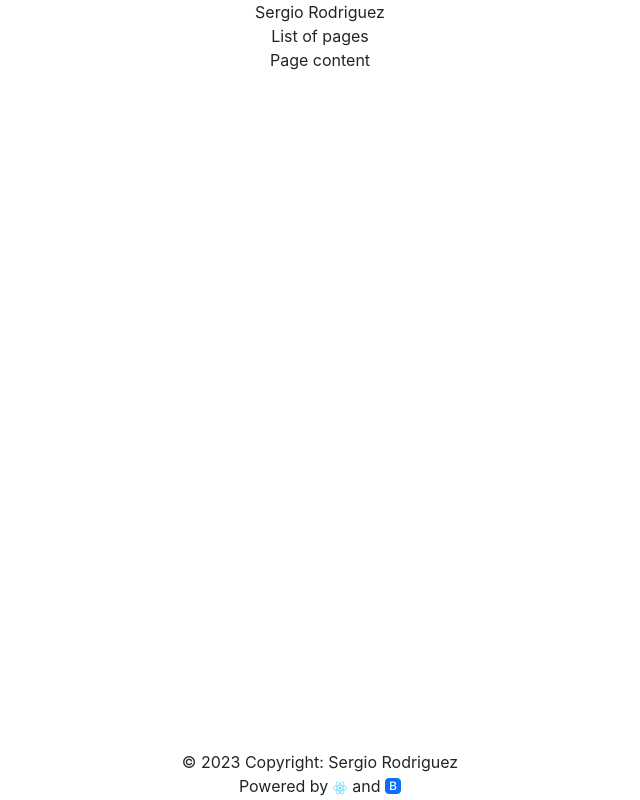
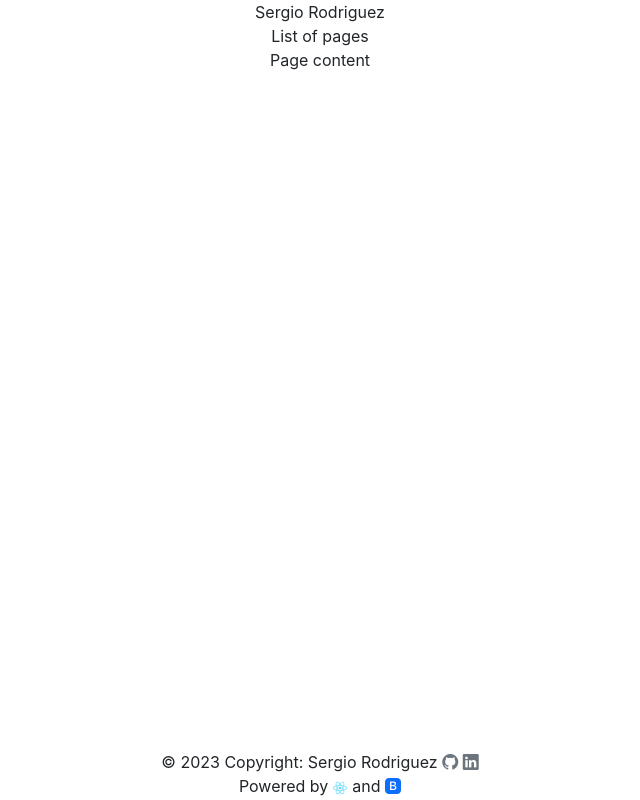
Before and after one commit to sergiorodriguezdev/chl-19-react-portfolio, a React (Create React App) app: page / in a window 1280 px wide. Shown: the whole page, without its empty margins (320-960 px from the left). Built offline with nearby package versions, Linux system fonts and the light colour scheme.

Commit message:
Update Footer.

```diff
--- a/src/components/Footer.js
+++ b/src/components/Footer.js
@@ -11,14 +11,22 @@ function Footer(props) {
 
   return (
     <footer className="fixed-bottom">
-      <div>© {new Date().getFullYear()} Copyright: Sergio Rodriguez</div>
+      <div>
+        <span>© {new Date().getFullYear()} Copyright: Sergio Rodriguez </span>
+        <a className="link-secondary link-underline-opacity-0" href="https://github.com/sergiorodriguezdev" target="_blank" rel="noreferrer">
+            <i class="bi bi-github"> </i>
+        </a>
+        <a className="link-secondary link-underline-opacity-0" href="https://www.linkedin.com/in/sergiodrodriguez/" target="_blank" rel="noreferrer">
+            <i class="bi bi-linkedin"></i>
+        </a>
+      </div>
       <div>
         <span>Powered by</span>
         <a href="https://react.dev/" target="_blank" rel="noreferrer">
           <img src={logo} alt="React Logo" style={styles.logo} />
         </a>
         <span>and </span>
-        <a href="https://getbootstrap.com/" target="_blank" rel="noreferrer">
+        <a className="link-primary link-underline-opacity-0" href="https://getbootstrap.com/" target="_blank" rel="noreferrer">
           <i class="bi bi-bootstrap-fill"></i>
         </a>
       </div>
```
